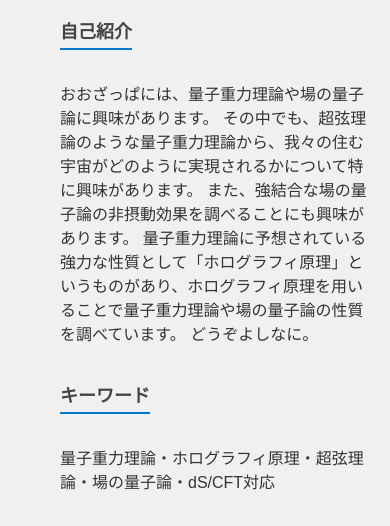
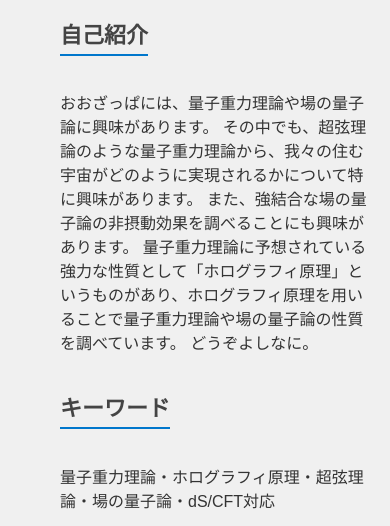
Before and after one commit to KotaroShinmyo/KotaroShinmyo, a plain HTML site: page index.html in a window 390 px wide. Shown: the part 272-798 px from the top of the page. Drawn offline with Linux system fonts and the light colour scheme.

Commit message:
Update index.html

```diff
--- a/index.html
+++ b/index.html
@@ -1,3 +1,7 @@
+<head>
+    <meta name="viewport" content="width=device-width, initial-scale=1.0">
+</head>
+
 <style>
         .container {
         display: flex;
@@ -37,6 +41,11 @@
     p, ul {
         text-align: left; /* それ以降の文章は左揃え */
         font-size: 16px;
+    }
+    @media (max-width: 768px) {
+     h2 {
+        font-size: 22px !important; /* スマホではフォントサイズを大きく */
+     }
     }
 </style>
 
```
